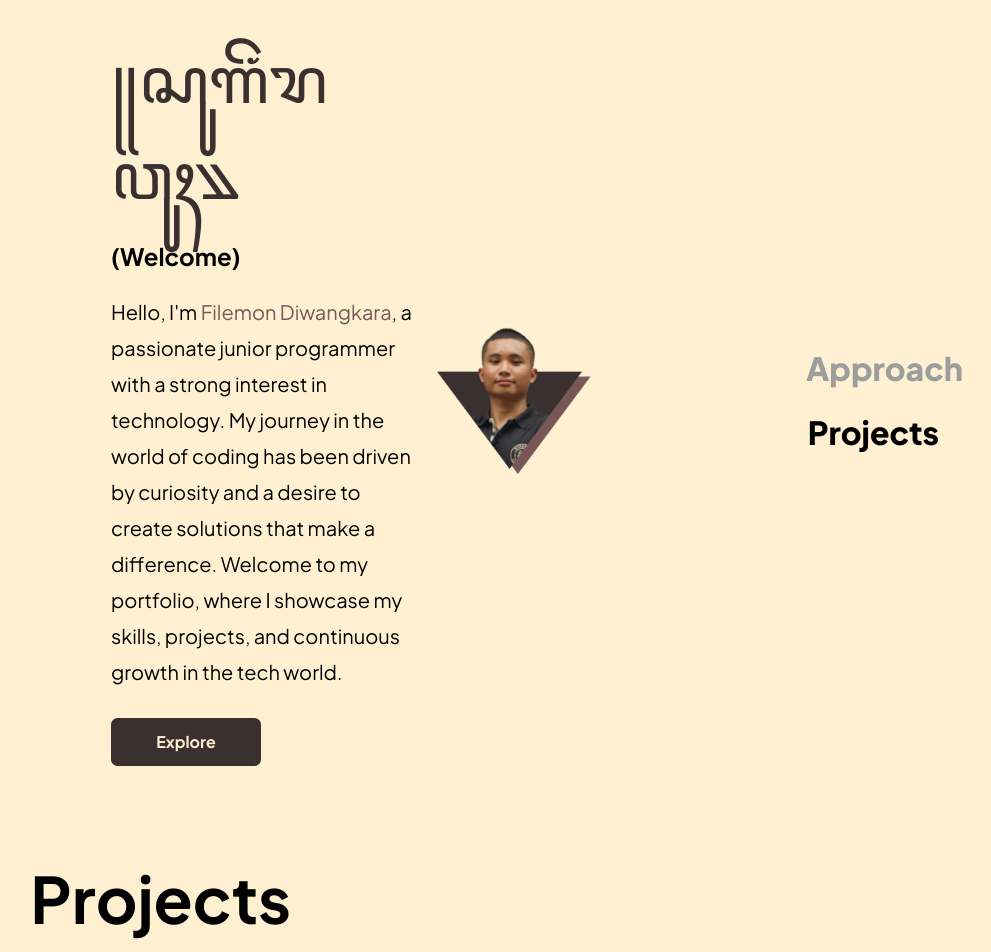
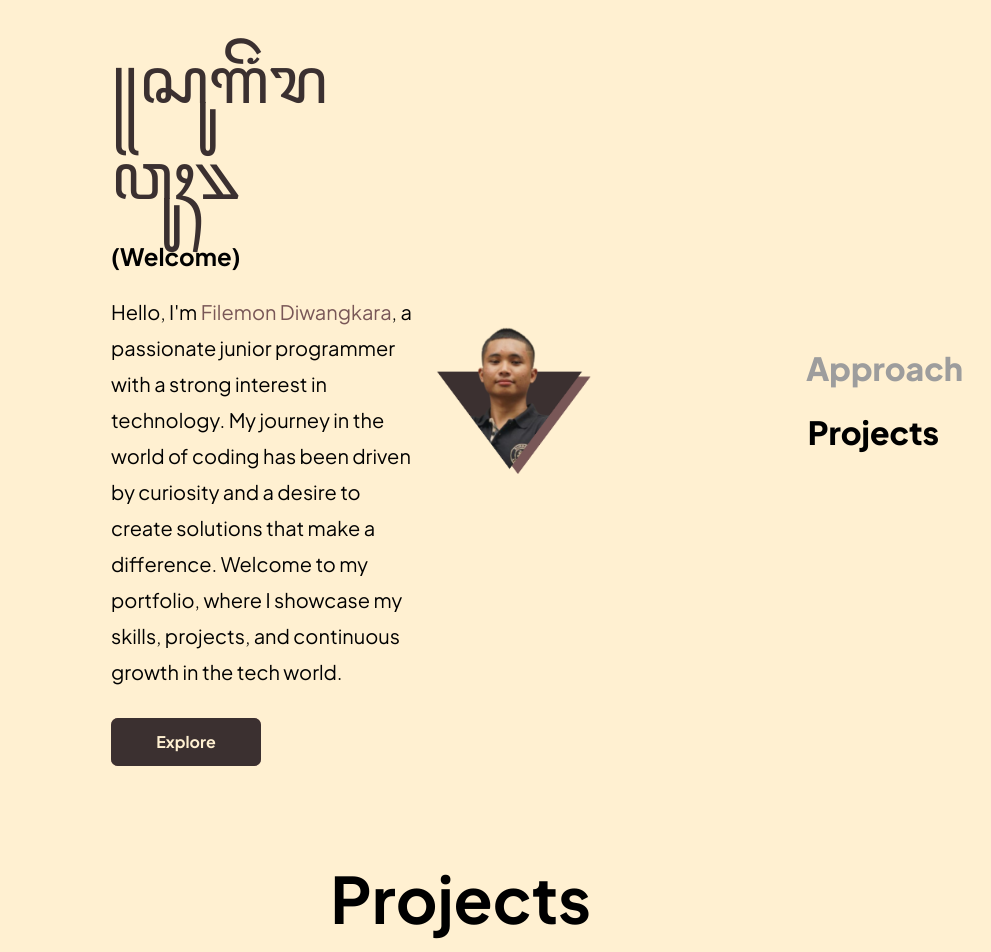
Before and after one commit to fdiwangkara/website-porto, a React (Vite) app: page / in a window 1280 px wide. Shown: the top 952 px of the page, without its empty margins (289-1280 px from the left). Built offline with nearby package versions, Linux system fonts and the light colour scheme; a web font is replaced by a local one.

Commit message:
feat [IR] rawrwrarawr

```diff
--- a/src/sections/projects.jsx
+++ b/src/sections/projects.jsx
@@ -22,8 +22,8 @@ const Projects = () => {
   return (
     <section id="projects" className="relative w-full min-h-screen">
       {/* Projects heading */}
-      <div className="w-full flex justify-end pr-[300px] pt-[50px]">
-        <h1 className="font-primaryBold text-[64px] text-black">Projects</h1>
+      <div className="w-full flex justify-end  pt-[50px] justify-end">
+        <h1 className="font-primaryBold text-[64px] text-black ">Projects</h1>
       </div>
 
       {/* Projects grid section */}
```
